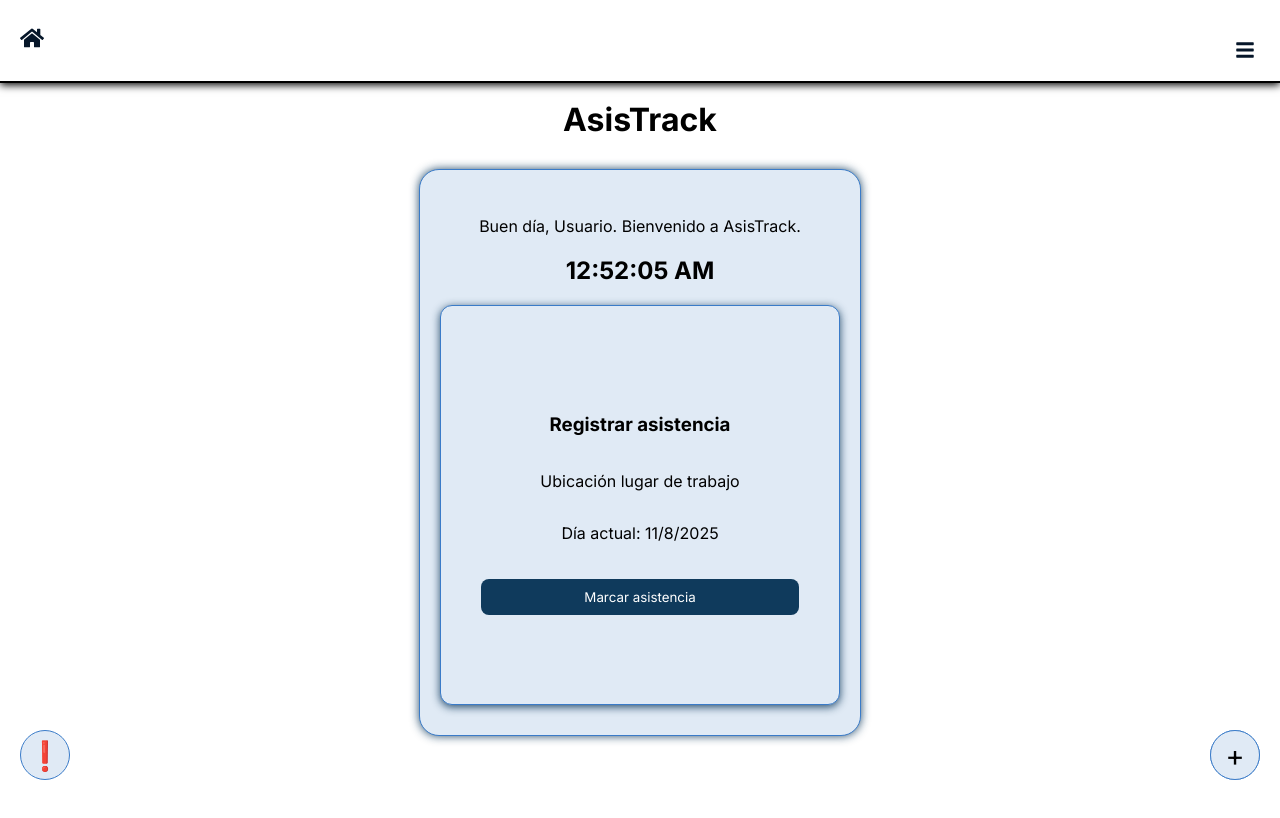
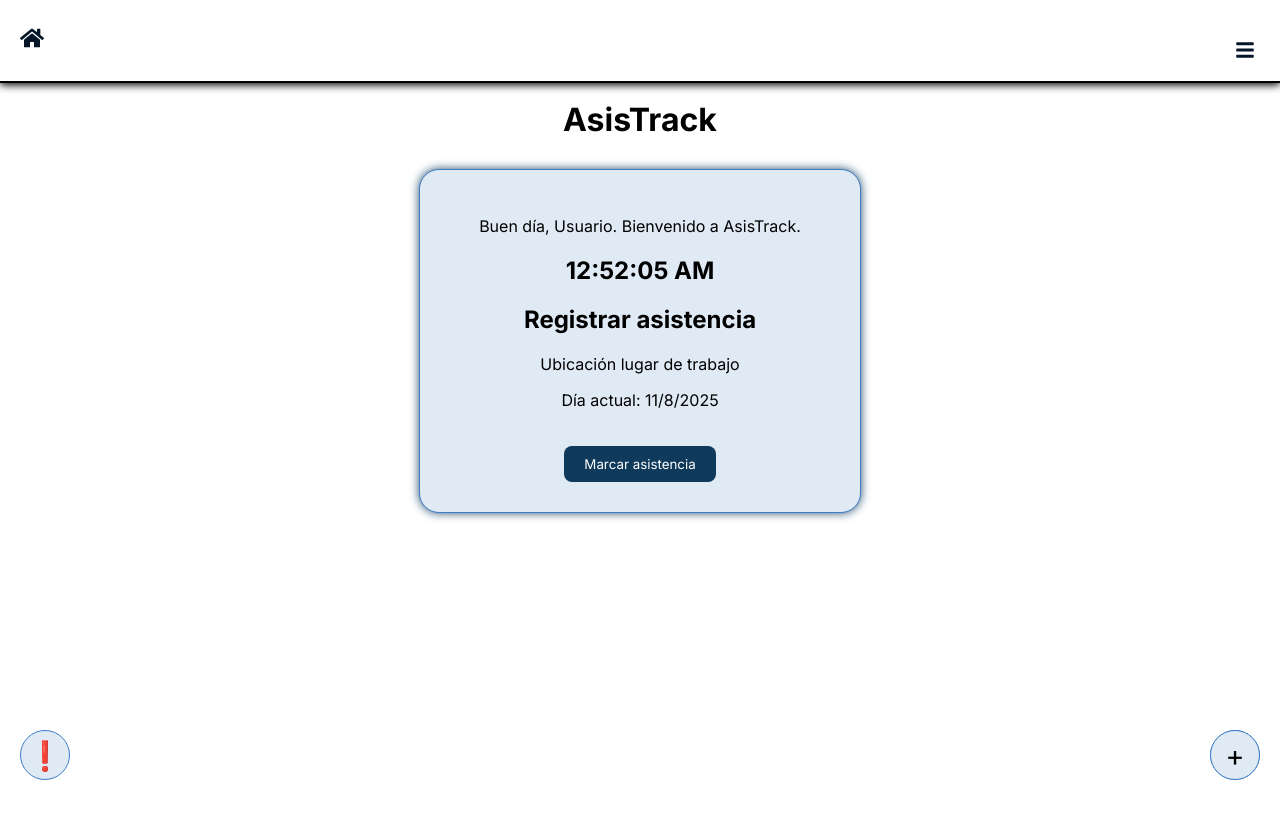
Before and after one commit to ScaryStack/asisTrackWeb, a React (Vite) app: page /home in a window 1280 px wide. Shown: the top 818 px of the page. Built offline with nearby package versions, Linux system fonts and the light colour scheme.

Commit message:
Se elimina Card y de deja un solo container, para mejor visual

```diff
--- a/src/pages/Home.tsx
+++ b/src/pages/Home.tsx
@@ -1,7 +1,6 @@
 import { useEffect, useState } from "react";
 import { useNavigate } from "react-router-dom";
 import { Navbar } from "../components/shared/Navbar";
-import { Card } from "../components/shared/Card";
 import { NavigationButton } from "../components/shared/NavigationButton";
 import { InfoButton } from "../components/shared/InfoButton";
 
@@ -45,11 +44,10 @@ export const Home = () => {
         <p>Buen {momento}, {nombre}. Bienvenido a AsisTrack.</p>
         <h2>{hora}</h2>
 
-        <Card title="Registrar asistencia">
+          <h2 className="titleAsist">Registrar asistencia</h2>
           <p>Ubicación lugar de trabajo</p>
           <p>Día actual: {fecha}</p>
           <button onClick={handleMarcar}>Marcar asistencia</button>
-        </Card>
       </div>
 
       <InfoButton />
```
